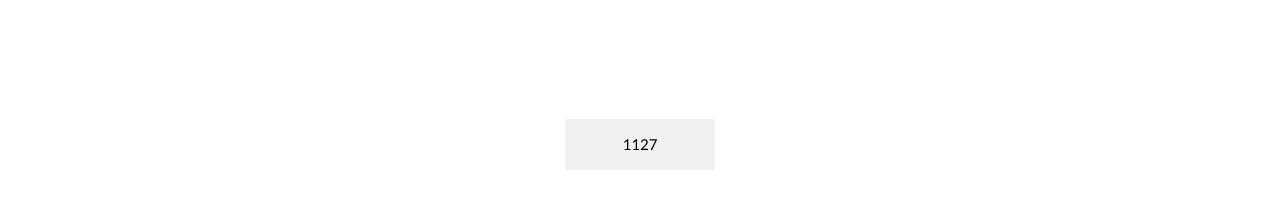
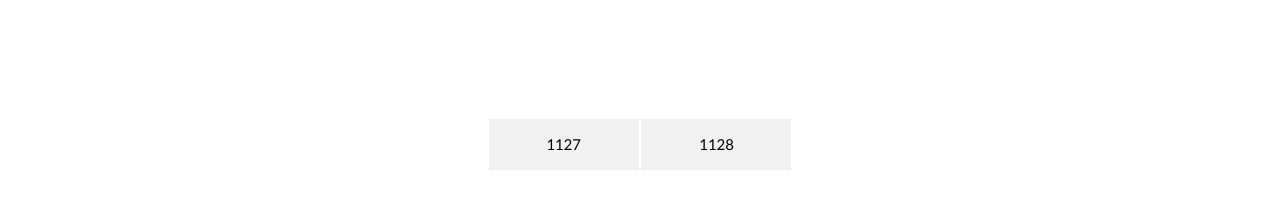
Before and after one commit to lhs501/mirim, a plain HTML site: page db.html in a window 1280 px wide. Shown: the part 2389-2609 px from the top of the page. Drawn offline with nearby package versions, Linux system fonts and the light colour scheme; some packages are replaced by stand-ins of ours.

Commit message:
Add files via upload

```diff
--- a/db.html
+++ b/db.html
@@ -187,6 +187,7 @@ body, html {
       <!-- <img src="/w3images/p8.jpg" style="width:100%" onclick="onClick(this)" class="w3-hover-opacity" alt="Sailing"> -->
     </div>
       <a href="1127.xlsx"><button class="w3-button w3-padding-large w3-light-grey" style="margin-top:64px">1127</button></a>
+      <a href="1128V1.xlsx"><button class="w3-button w3-padding-large w3-light-grey" style="margin-top:64px">1128</button></a>
     <!-- <a href="https://drive.google.com/open?id=1RZB9zpW7wGyZ4pKZU-2tZUYeXK2mRr5g">
     <button class="w3-button w3-padding-large w3-light-grey" style="margin-top:64px">사진받아가개</button></a>
     <a href="jung.zip"><button class="w3-button w3-padding-large w3-light-grey" style="margin-top:64px">정처기 요약</button></a>
```
Also changed, not shown: 1 other file.
